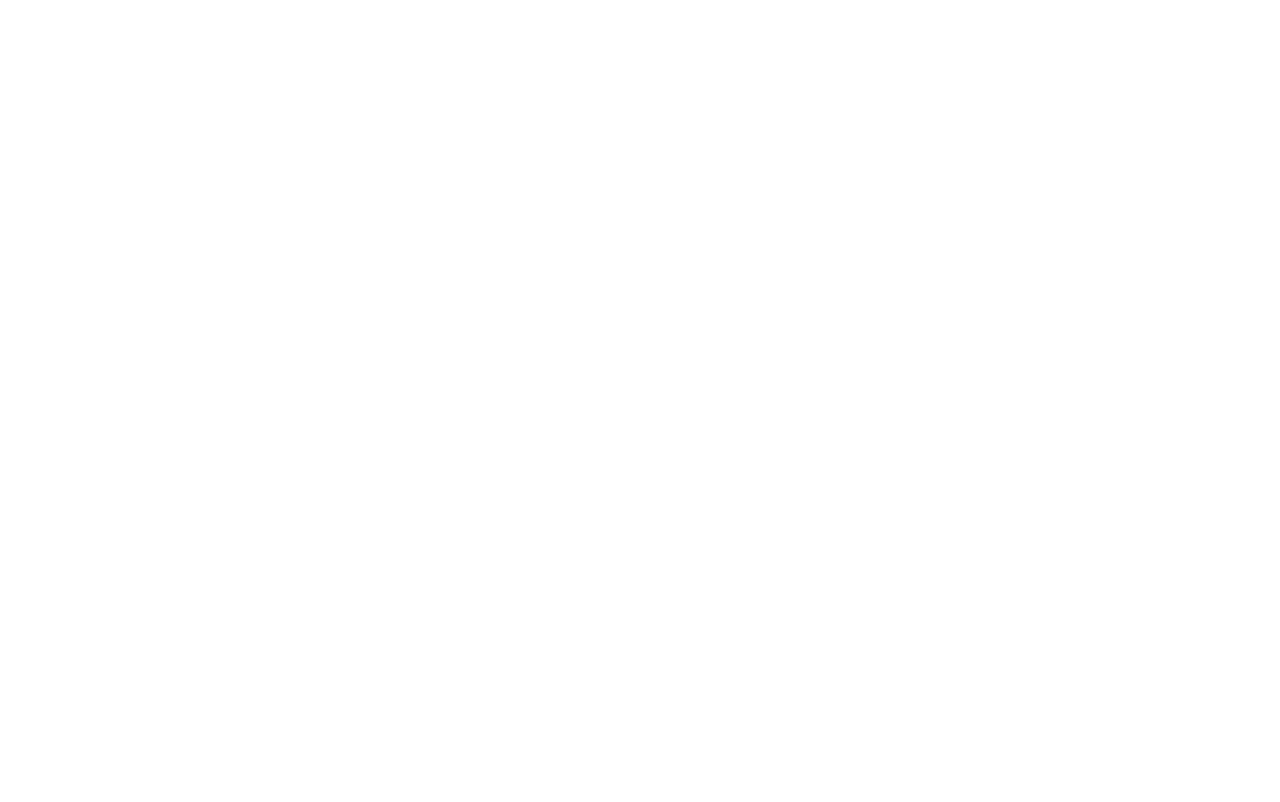
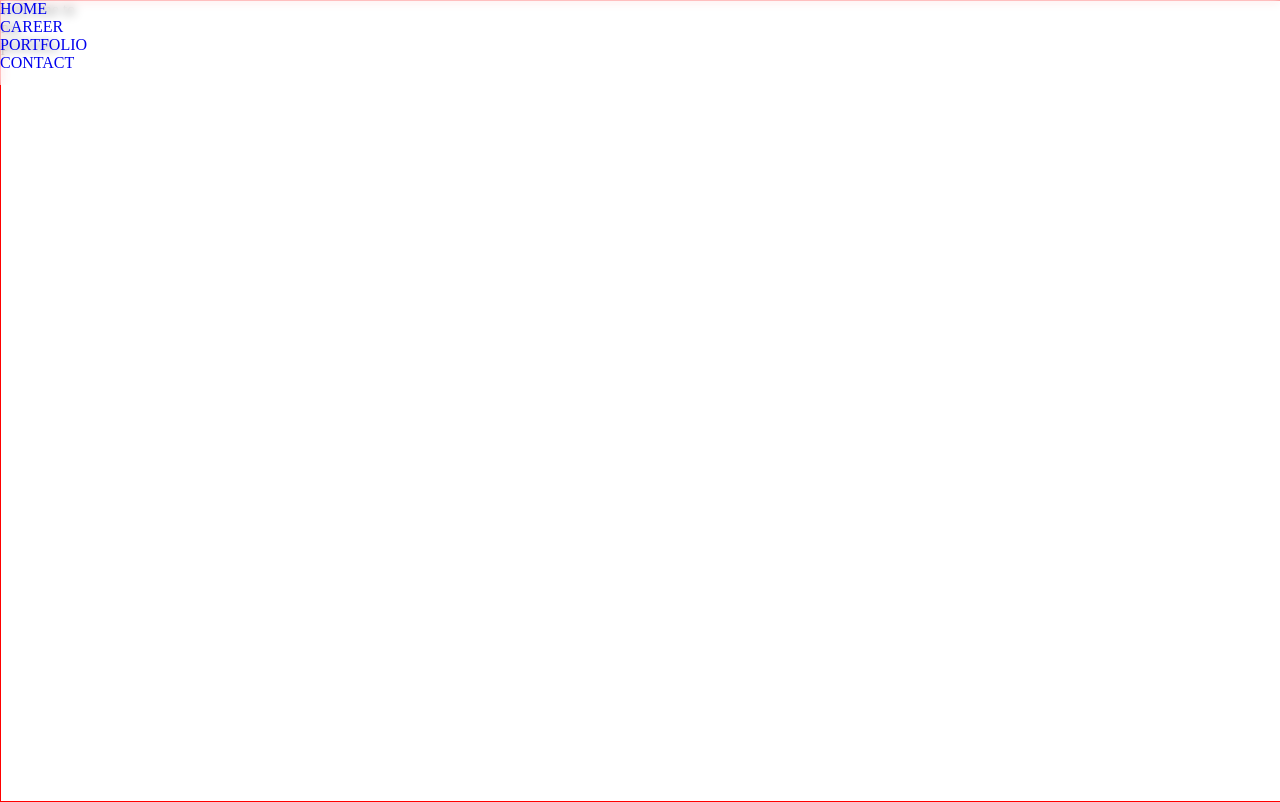
Before and after one commit to ssooonnnn/2023, a plain HTML site: page index.html in a window 1280 px wide. Drawn offline with Linux system fonts and the light colour scheme.

Commit message:
index add head

```diff
--- a/css/style.css
+++ b/css/style.css
@@ -1 +1,34 @@
 @charset "utf-8";
+*,
+body {
+  margin: 0;
+  padding: 0;
+}
+ul,
+li {
+  list-style: none;
+}
+a {
+  text-decoration: none;
+}
+header {
+  width: 100%;
+  position: fixed;
+  top: 0;
+  left: 0;
+  height: 85px;
+  background: rgba(255, 255, 255, 0.53);
+  backdrop-filter: blur(5px);
+}
+
+#main{
+  width: 100%;
+}
+#main section{
+  width: 100%;
+  height: 100vh;
+  border: 1px solid red;
+}
+#main #home{
+  background: #2C2A2A;
+}
--- a/index.html
+++ b/index.html
@@ -0,0 +1,39 @@
+<!DOCTYPE html>
+<html lang="en">
+  <head>
+    <meta charset="UTF-8" />
+    <meta http-equiv="X-UA-Compatible" content="IE=edge" />
+    <meta name="viewport" content="width=device-width, initial-scale=1.0" />
+    <title>박현순 포트폴리오</title>
+    <link rel="stylesheet" href="/css/style.css" />
+  </head>
+  <body>
+    <header>
+      <div class="gnb">
+        <ul class="menu_wrap">
+          <li class="menu"><a href="#">HOME</a></li>
+          <li class="menu"><a href="#">CAREER</a></li>
+          <li class="menu"><a href="#">PORTFOLIO</a></li>
+          <li class="menu"><a href="#">CONTACT</a></li>
+        </ul>
+      </div>
+    </header>
+    <div id="main">
+      <section class="sec" id="HOME">
+        <div class="container">
+          <div class="center_txt">
+            <p class="white">
+              welcome to<br />
+              my <br />p<span class="yellow">o</span>rtf<span class="blue"
+                >o</span
+              >lio<span>.</span>
+            </p>
+          </div>
+          <div class="img_wrap">
+            <div class="box"></div>
+          </div>
+        </div>
+      </section>
+    </div>
+  </body>
+</html>
```
